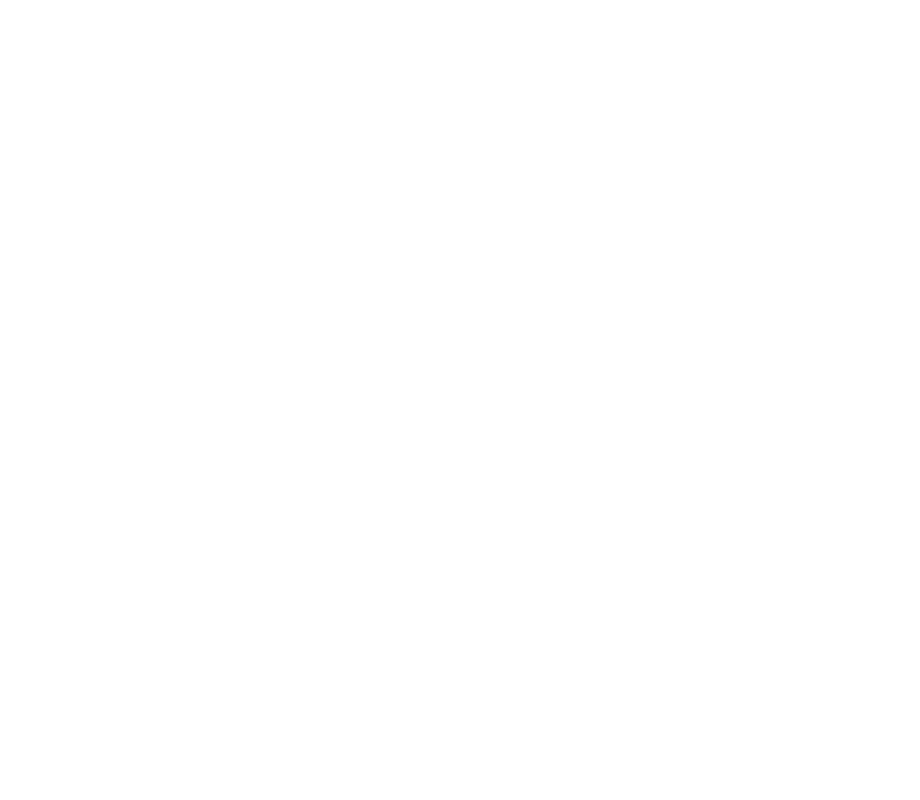
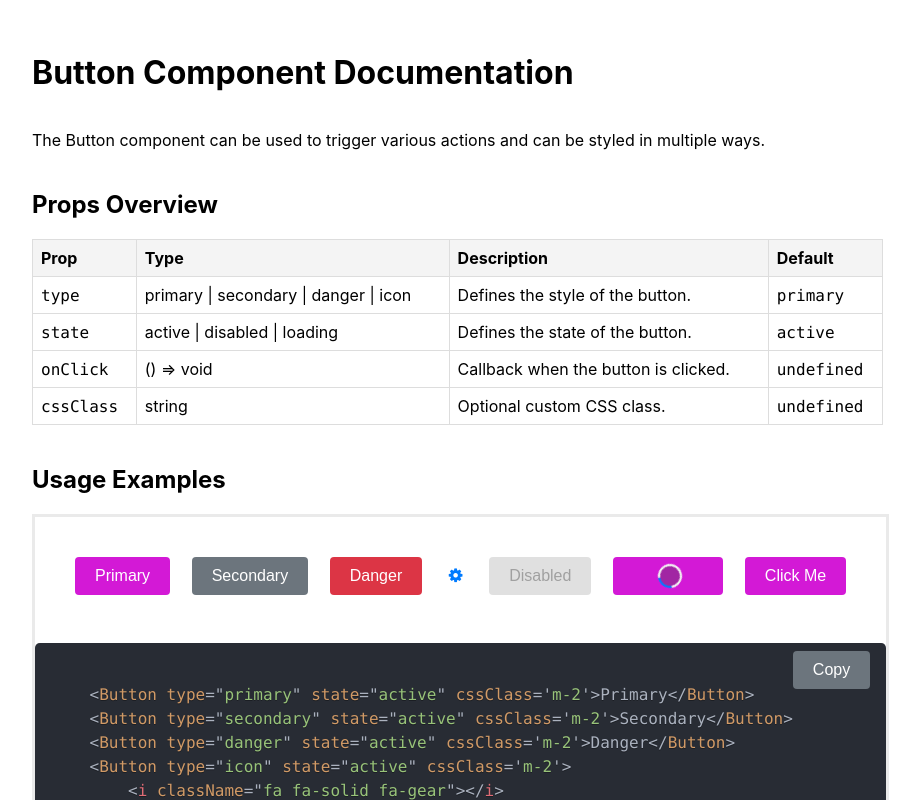
Before and after one commit to alxesv/B3_REACT_ADVANCED, a React (Create React App) app in the folder kenzaza/: page /button in a window 1280 px wide. Before the commit this address had no page. Shown: the top 800 px of the page, without its empty margins (0-920 px from the left). Built offline with nearby package versions, Linux system fonts and the light colour scheme.

Commit message:
add button atom and made demo page template

```diff
--- a/kenzaza/package.json
+++ b/kenzaza/package.json
@@ -10,10 +10,13 @@
     "@types/node": "^16.18.113",
     "@types/react": "^18.3.11",
     "@types/react-dom": "^18.3.0",
+    "font-awesome": "^4.7.0",
+    "prismjs": "^1.29.0",
     "react": "^18.3.1",
     "react-dom": "^18.3.1",
     "react-router-dom": "^6.26.2",
     "react-scripts": "5.0.1",
+    "react-syntax-highlighter": "^15.5.0",
     "typescript": "^4.9.5",
     "web-vitals": "^2.1.4"
   },
@@ -41,5 +44,8 @@
       "last 1 firefox version",
       "last 1 safari version"
     ]
+  },
+  "devDependencies": {
+    "@types/react-syntax-highlighter": "^15.5.13"
   }
 }
--- a/kenzaza/src/App.css
+++ b/kenzaza/src/App.css
@@ -1,38 +1,63 @@
-.App {
-  text-align: center;
+/* ######## GLOBAL CSS ########## */
+.m-2 {
+  margin: 0.5rem;
 }
 
-.App-logo {
-  height: 40vmin;
-  pointer-events: none;
+table {
+  width: 70%;
+  border-collapse: collapse;
+  margin-bottom: 1rem;
 }
 
-@media (prefers-reduced-motion: no-preference) {
-  .App-logo {
-    animation: App-logo-spin infinite 20s linear;
-  }
+table, th, td {
+  border: 1px solid #ddd;
+  padding: 8px;
 }
 
-.App-header {
-  background-color: #282c34;
-  min-height: 100vh;
+th {
+  background-color: #f4f4f4;
+  text-align: left;
+}
+
+pre {
+  margin: 0;
+  color: #f8f8f2;
+}
+
+h2 {
+  margin-top: 1.5rem;
+}
+
+/* ########  DEMO PAGES ########## */
+.page-container {
   display: flex;
   flex-direction: column;
-  align-items: center;
-  justify-content: center;
-  font-size: calc(10px + 2vmin);
-  color: white;
+  padding: 2rem;
 }
 
-.App-link {
-  color: #61dafb;
+.example-code-block {
+  border: solid 3px #eaeaea;
+  width: auto;
+  display: flex;
+  flex-direction: column;
+  width: 70%;
 }
 
-@keyframes App-logo-spin {
-  from {
-    transform: rotate(0deg);
-  }
-  to {
-    transform: rotate(360deg);
-  }
+.example-block {
+  display: flex;
+  flex-wrap: wrap;
+  align-items: center;
+  justify-content: space-between;
+  padding: 2rem;
 }
+
+.example-code {
+  position: relative;
+  overflow-x: auto;
+}
+
+.copy-button {
+  position: absolute;
+  top: 1rem;
+  right: 1rem ;
+}
--- a/kenzaza/src/App.tsx
+++ b/kenzaza/src/App.tsx
@@ -1,7 +1,7 @@
-import React from 'react';
 import './App.css';
 import MainPage from './pages/MainPage';
 import { BrowserRouter as Router, Routes, Route, Link } from 'react-router-dom';
+import ButtonPage from './pages/button/ButtonPage';
 
 function App() {
   return (
@@ -9,6 +9,7 @@
       <Router>
         <Routes>
           <Route path="/" element={<MainPage />} />
+          <Route path="/button" element={<ButtonPage />} />
         </Routes>
       </Router>
     </div>
--- /dev/null
+++ b/kenzaza/src/components/atoms/button/Button.tsx
@@ -0,0 +1,26 @@
+import React from 'react';
+import './button.css';
+
+type ButtonType = 'primary' | 'secondary' | 'danger' | 'icon';
+type ButtonState = 'active' | 'disabled' | 'loading';
+
+interface ButtonProps {
+    type: ButtonType;
+    state?: ButtonState;
+    onClick?: () => void;
+    children?: React.ReactNode;
+    cssClass?: string;
+}
+
+const Button: React.FC<ButtonProps> = ({ type, state, onClick, children, cssClass }) => {
+    const getClassNames = () => {
+        return `button ${type} ${cssClass} ${state}`;
+    };
+    return (
+        <button className={getClassNames()} onClick={onClick} disabled={state === 'disabled'}>
+            {state === 'loading' ? 'Loading...' : children}
+        </button>
+    );
+};
+
+export default Button;
--- /dev/null
+++ b/kenzaza/src/components/atoms/button/button.css
@@ -0,0 +1,86 @@
+.button {
+    padding: 10px 20px;
+    border: none;
+    border-radius: 4px;
+    font-size: 16px;
+    cursor: pointer;
+    transition: background-color 0.3s ease;
+}
+
+.button.primary {
+    background-color: #d319d6;
+    color: white;
+}
+
+.button.primary:hover {
+    background-color: #a812aa;
+}
+
+.button.primary::after {
+    background-color: #a126a3;
+}
+
+.button.secondary {
+    background-color: #6c757d;
+    color: white;
+}
+
+.button.secondary:hover {
+    background-color: #5a6268;
+}
+
+.button.danger {
+    background-color: #dc3545;
+    color: white;
+}
+
+.button.danger:hover {
+    background-color: #c82333;
+}
+
+.button.icon {
+    background-color: transparent;
+    color: #007bff;
+    padding: 5px;
+}
+
+.button.icon:hover {
+    background-color: #e2e6ea;
+}
+
+.button.disabled {
+    background-color: #e0e0e0;
+    color: #a0a0a0;
+    cursor: not-allowed;
+    pointer-events: none;
+}
+
+.button.loading {
+    position: relative;
+    color: transparent;
+    pointer-events: none;
+}
+
+.button.loading::after {
+    content: '';
+    position: absolute;
+    top: 45%;
+    left: 50%;
+    width: 20px;
+    height: 20px;
+    margin-top: -10px;
+    margin-left: -10px;
+    border: 2px solid #f3f3f3;
+    border-top: 2px solid #007bff;
+    border-radius: 50%;
+    animation: spin 1s linear infinite;
+}
+
+@keyframes spin {
+    0% {
+        transform: rotate(0deg);
+    }
+    100% {
+        transform: rotate(360deg);
+    }
+}
--- a/kenzaza/src/index.tsx
+++ b/kenzaza/src/index.tsx
@@ -3,6 +3,8 @@
 import './index.css';
 import App from './App';
 import reportWebVitals from './reportWebVitals';
+import '../node_modules/font-awesome/css/font-awesome.min.css';
+import 'prismjs/themes/prism-okaidia.css';
 
 const root = ReactDOM.createRoot(
   document.getElementById('root') as HTMLElement
--- /dev/null
+++ b/kenzaza/src/pages/button/ButtonPage.tsx
@@ -0,0 +1,100 @@
+import React, { useState } from 'react';
+import Button from '../../components/atoms/button/Button';
+import { Prism as SyntaxHighlighter } from 'react-syntax-highlighter'; // Import Prism for syntax highlighting
+import { oneDark } from 'react-syntax-highlighter/dist/esm/styles/prism'; // One Dark theme
+
+const ButtonPage: React.FC = () => {
+    const [copySuccess, setCopySuccess] = useState('Copy');
+
+    const codeString = `
+    <Button type="primary" state="active" cssClass='m-2'>Primary</Button>
+    <Button type="secondary" state="active" cssClass='m-2'>Secondary</Button>
+    <Button type="danger" state="active" cssClass='m-2'>Danger</Button>
+    <Button type="icon" state="active" cssClass='m-2'>
+        <i className="fa fa-solid fa-gear"></i>
+    </Button>
+    <Button type="primary" state="disabled" cssClass='m-2'>Disabled</Button>
+    <Button type="primary" state="loading" cssClass='m-2'></Button>
+    <Button type="primary" state="active" cssClass='m-2' onClick={() => alert('Button clicked!')}>
+        Click Me
+    </Button>
+    `;
+
+    const copyToClipboard = () => {
+        navigator.clipboard.writeText(codeString)
+            .then(() => setCopySuccess('Copied!'))
+            .catch(err => console.error('Failed to copy text: ', err));
+        setTimeout(() => setCopySuccess('Copy'), 3000);
+    };
+
+    return (
+        <div className='page-container'>
+            <h1>Button Component Documentation</h1>
+            <p>The Button component can be used to trigger various actions and can be styled in multiple ways.</p>
+
+            <h2>Props Overview</h2>
+            <table>
+                <thead>
+                    <tr>
+                        <th>Prop</th>
+                        <th>Type</th>
+                        <th>Description</th>
+                        <th>Default</th>
+                    </tr>
+                </thead>
+                <tbody>
+                    <tr>
+                        <td><code>type</code></td>
+                        <td>primary | secondary | danger | icon</td>
+                        <td>Defines the style of the button.</td>
+                        <td><code>primary</code></td>
+                    </tr>
+                    <tr>
+                        <td><code>state</code></td>
+                        <td>active | disabled | loading</td>
+                        <td>Defines the state of the button.</td>
+                        <td><code>active</code></td>
+                    </tr>
+                    <tr>
+                        <td><code>onClick</code></td>
+                        <td>() =&gt; void</td>
+                        <td>Callback when the button is clicked.</td>
+                        <td><code>undefined</code></td>
+                    </tr>
+                    <tr>
+                        <td><code>cssClass</code></td>
+                        <td>string</td>
+                        <td>Optional custom CSS class.</td>
+                        <td><code>undefined</code></td>
+                    </tr>
+                </tbody>
+            </table>
+
+            <h2>Usage Examples</h2>
+            <div className='example-code-block'>
+                <div className='example-block'>
+                    <Button type="primary" state="active" cssClass='m-2'>Primary</Button>
+                    <Button type="secondary" state="active" cssClass='m-2'>Secondary</Button>
+                    <Button type="danger" state="active" cssClass='m-2'>Danger</Button>
+                    <Button type="icon" state="active" cssClass='m-2'>
+                        <i className="fa fa-solid fa-gear"></i>
+                    </Button>
+                    <Button type="primary" state="disabled" cssClass='m-2'>Disabled</Button>
+                    <Button type="primary" state="loading" cssClass='m-2'></Button>
+                    <Button type="primary" state="active" cssClass='m-2' onClick={() => alert('Button clicked!')}>
+                        Click Me
+                    </Button>
+                </div>
+
+                <div className='example-code'>
+                    <Button type="secondary" cssClass='copy-button' onClick={copyToClipboard}>{copySuccess}</Button>
+                    <SyntaxHighlighter language="tsx" style={oneDark}>
+                        {codeString}
+                    </SyntaxHighlighter>
+                </div>
+            </div>
+        </div>
+    );
+};
+
+export default ButtonPage;
```
Also changed, not shown: 2 other files (tests, documents, lock files or other folders).
